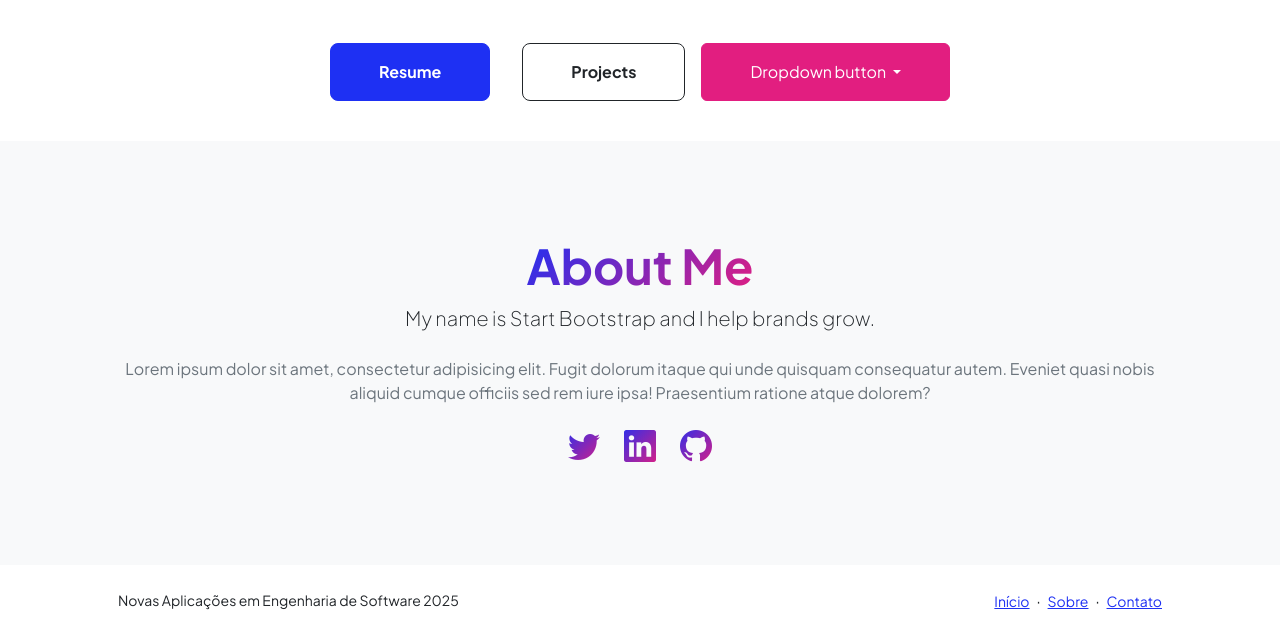
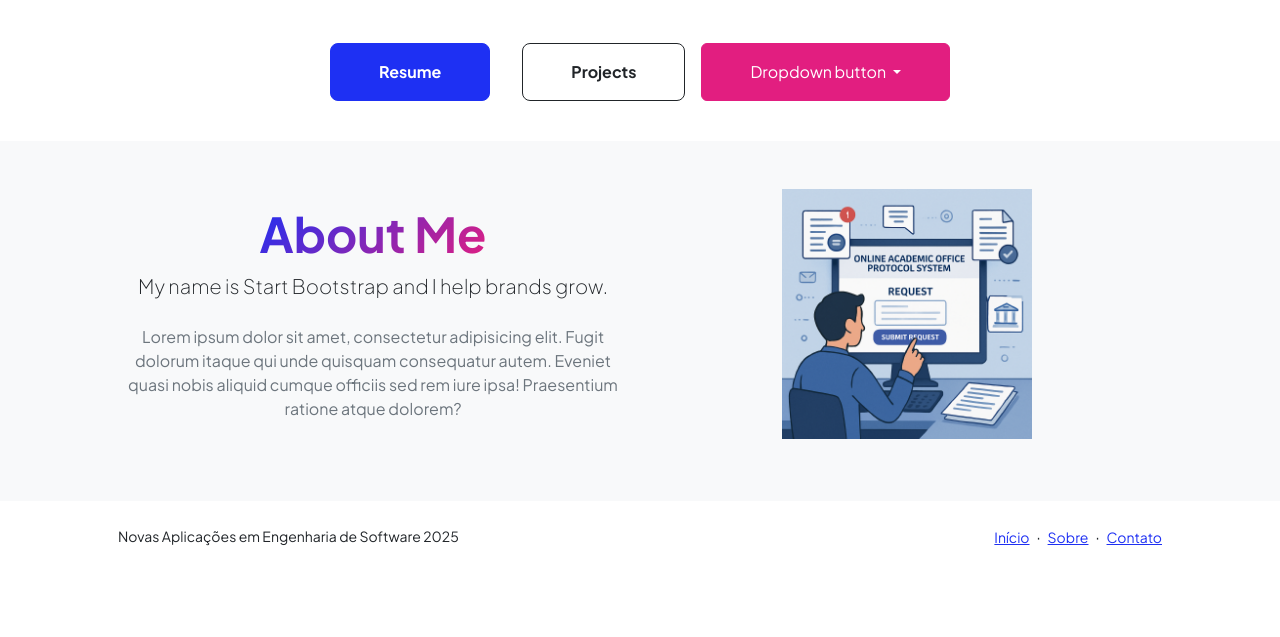
Before and after one commit to rafaelzottesso/naes2025, a Django app: page / in a window 1280 px wide. Shown: the part 292-929 px from the top of the page. After the commit the page ends 838 px from the top, so only its background shows below. Run offline with Django 4.2, Linux system fonts and the light colour scheme; some libraries are stand-ins or nearby versions.

Commit message:
Imagem de favicon e na index

```diff
--- a/paginasweb/templates/paginasweb/index.html
+++ b/paginasweb/templates/paginasweb/index.html
@@ -1,3 +1,26 @@
 {% extends "paginasweb/modelos/index.html" %}
 
 {% load static %}
+
+
+{% block conteudo %}
+
+<d class="row">
+
+    <div class="col-lg-6">
+        <div class="text-center my-3">
+            <h2 class="display-5 fw-bolder"><span class="text-gradient d-inline">About Me</span></h2>
+            <p class="lead fw-light mb-4">My name is Start Bootstrap and I help brands grow.</p>
+            <p class="text-muted">Lorem ipsum dolor sit amet, consectetur adipisicing elit. Fugit dolorum itaque qui unde quisquam consequatur autem. Eveniet quasi nobis aliquid cumque officiis sed rem iure ipsa! Praesentium ratione atque dolorem?</p>
+            <div class="d-flex justify-content-center fs-2 gap-4">
+
+            </div>
+        </div>
+    </div>
+
+    <div class="col-lg-6 text-center">
+        <img src="{% static 'img/protocolo.png' %}" class="img-fluid" style="max-width: 250px" alt="">
+    </div>
+
+</d>
+{% endblock conteudo %}
--- a/paginasweb/templates/paginasweb/modelos/index.html
+++ b/paginasweb/templates/paginasweb/modelos/index.html
@@ -13,7 +13,7 @@
         {% endblock titulo %}
 
         <!-- Favicon-->
-        <link rel="icon" type="image/x-icon" href="{% static 'assets/favicon.ico' %}" />
+        <link rel="icon" type="image/x-icon" href="{% static 'img/favicon.png' %}" />
 
         <!-- Custom Google font-->
         <link rel="preconnect" href="https://fonts.googleapis.com" />
```
Also changed, not shown: static/img/favicon.png (added), static/img/protocolo.png (added).
